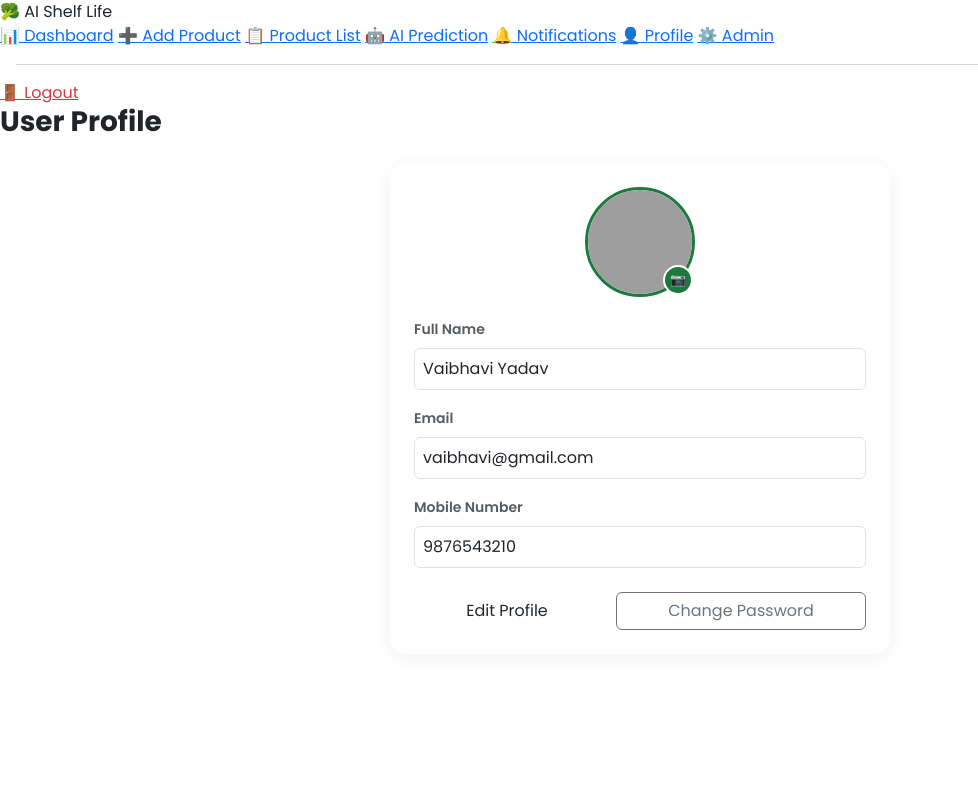
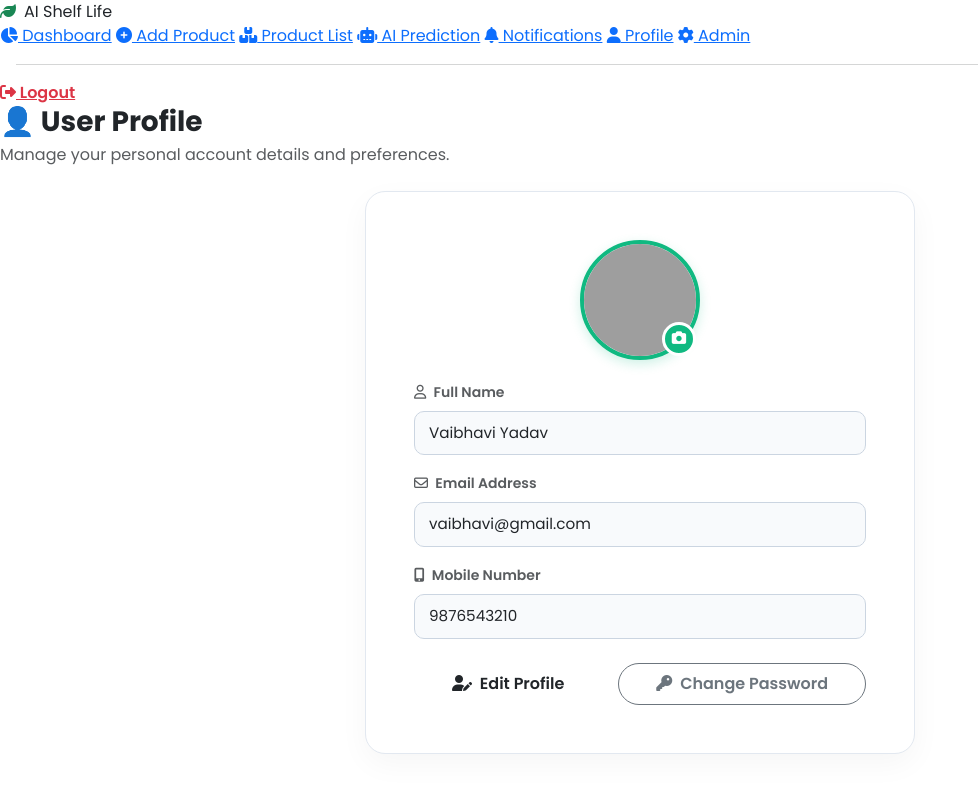
Before and after one commit to vaibhaviyadav2408-collab/-shelf-life-predictor, a Flask app: page /profile in a window 1280 px wide. Shown: the whole page, without its empty margins (0-978 px from the left). Run offline with Flask 3, Linux system fonts and the light colour scheme; grey boxes are pictures that could not be loaded.

Commit message:
Revamp user profile page with new styles and icons
Updated the user profile page with new styles and structure, including Google Fonts and Font Awesome icons. Enhanced the layout and design of the profile card and sidebar.

```diff
--- a/templates/profile.html
+++ b/templates/profile.html
@@ -4,21 +4,26 @@
     <meta charset="UTF-8">
     <meta name="viewport" content="width=device-width, initial-scale=1.0">
     <title>User Profile - AI Shelf Life</title>
+    <!-- Google Fonts & Font Awesome Icons -->
+    <link href="https://fonts.googleapis.com/css2?family=Plus+Jakarta+Sans:wght@400;500;600;700&display=swap" rel="stylesheet">
+    <link href="https://cdnjs.cloudflare.com/ajax/libs/font-awesome/6.4.0/css/all.min.css" rel="stylesheet">
+    <!-- Bootstrap 5 CSS -->
     <link href="https://cdn.jsdelivr.net/npm/bootstrap@5.3.0/dist/css/bootstrap.min.css" rel="stylesheet">
+    <!-- Custom CSS -->
     <link rel="stylesheet" href="{{ url_for('static', filename='style.css') }}">
     <style>
         .profile-card {
-            max-width: 500px;
+            max-width: 550px;
             margin: 0 auto;
-            border-radius: 16px;
-            border: none;
-            box-shadow: 0 4px 20px rgba(0,0,0,0.05);
+            border-radius: 20px;
+            border: 1px solid #e2e8f0;
+            box-shadow: 0 10px 30px rgba(0, 0, 0, 0.04);
             background: #ffffff;
         }
         .profile-avatar-container {
             position: relative;
-            width: 110px;
-            height: 110px;
+            width: 120px;
+            height: 120px;
             margin: 0 auto 20px auto;
         }
         .profile-avatar {
@@ -26,72 +31,111 @@
             height: 100%;
             border-radius: 50%;
             object-fit: cover;
-            border: 3px solid #1d7a3e;
+            border: 4px solid #10b981;
+            box-shadow: 0 4px 12px rgba(16, 185, 129, 0.2);
         }
         .camera-badge {
             position: absolute;
-            bottom: 2px;
-            right: 2px;
-            background: #1d7a3e;
+            bottom: 4px;
+            right: 4px;
+            background: #10b981;
             color: white;
             border-radius: 50%;
-            width: 30px;
-            height: 30px;
+            width: 34px;
+            height: 34px;
             display: flex;
             align-items: center;
             justify-content: center;
-            font-size: 0.8rem;
-            border: 2px solid #ffffff;
+            font-size: 0.9rem;
+            border: 3px solid #ffffff;
             cursor: pointer;
+            transition: transform 0.2s ease;
+        }
+        .camera-badge:hover {
+            transform: scale(1.1);
+        }
+        .form-control-custom {
+            border-radius: 10px;
+            border: 1px solid #cbd5e1;
+            padding: 10px 14px;
+            background-color: #f8fafc;
+            font-size: 0.95rem;
         }
     </style>
 </head>
 <body>
 
+    <!-- Sidebar Navigation -->
     <div class="sidebar">
-        <div class="sidebar-brand">🥦 AI Shelf Life</div>
-        <a href="{{ url_for('dashboard') }}">📊 Dashboard</a>
-        <a href="{{ url_for('add_product') }}">➕ Add Product</a>
-        <a href="{{ url_for('product_list') }}">📋 Product List</a>
-        <a href="{{ url_for('ai_prediction') }}">🤖 AI Prediction</a>
-        <a href="{{ url_for('notifications') }}">🔔 Notifications</a>
-        <a href="{{ url_for('profile') }}" class="active">👤 Profile</a>
-        <a href="{{ url_for('admin') }}">⚙️ Admin</a>
-        <hr class="mx-3 text-muted">
-        <a href="{{ url_for('index') }}" class="text-danger">🚪 Logout</a>
+        <div class="sidebar-brand">
+            <i class="fa-solid fa-leaf text-success me-2"></i>AI Shelf Life
+        </div>
+        <a href="{{ url_for('dashboard') }}"><i class="fa-solid fa-chart-pie"></i> Dashboard</a>
+        <a href="{{ url_for('add_product') }}"><i class="fa-solid fa-plus-circle"></i> Add Product</a>
+        <a href="{{ url_for('product_list') }}"><i class="fa-solid fa-boxes-stacked"></i> Product List</a>
+        <a href="{{ url_for('ai_prediction') }}"><i class="fa-solid fa-robot"></i> AI Prediction</a>
+        <a href="{{ url_for('notifications') }}"><i class="fa-solid fa-bell"></i> Notifications</a>
+        <a href="{{ url_for('profile') }}" class="active"><i class="fa-solid fa-user"></i> Profile</a>
+        <a href="{{ url_for('admin') }}"><i class="fa-solid fa-gear"></i> Admin</a>
+        <hr class="mx-3 text-muted opacity-25">
+        <a href="{{ url_for('index') }}" class="text-danger fw-semibold"><i class="fa-solid fa-right-from-bracket"></i> Logout</a>
     </div>
 
+    <!-- Main Content Area -->
     <div class="main-content">
-        <h3 class="fw-bold mb-4">User Profile</h3>
+        <div class="d-flex justify-content-between align-items-center mb-4">
+            <div>
+                <h3 class="fw-bold mb-1">👤 User Profile</h3>
+                <p class="text-muted mb-0">Manage your personal account details and preferences.</p>
+            </div>
+        </div>
 
-        <div class="card profile-card p-4">
+        <div class="card profile-card p-4 p-md-5">
+            <!-- Profile Avatar -->
             <div class="profile-avatar-container">
                 <img src="https://api.dicebear.com/7.x/avataaars/svg?seed=Vaibhavi" class="profile-avatar bg-light" alt="User Avatar">
-                <div class="camera-badge">📷</div>
+                <div class="camera-badge" title="Change Photo">
+                    <i class="fa-solid fa-camera"></i>
+                </div>
             </div>
 
+            <!-- Profile Info Form -->
             <form>
                 <div class="mb-3 text-start">
-                    <label class="form-label text-muted small fw-semibold">Full Name</label>
-                    <input type="text" class="form-control p-2" value="{{ user.name if user else 'Vaibhavi Yadav' }}" readonly>
+                    <label class="form-label text-muted small fw-semibold">
+                        <i class="fa-regular fa-user me-1"></i> Full Name
+                    </label>
+                    <input type="text" class="form-control form-control-custom" value="{{ user.name if user else 'Vaibhavi Yadav' }}" readonly>
                 </div>
 
                 <div class="mb-3 text-start">
-                    <label class="form-label text-muted small fw-semibold">Email</label>
-                    <input type="email" class="form-control p-2" value="{{ user.email if user else 'vaibhavi@gmail.com' }}" readonly>
+                    <label class="form-label text-muted small fw-semibold">
+                        <i class="fa-regular fa-envelope me-1"></i> Email Address
+                    </label>
+                    <input type="email" class="form-control form-control-custom" value="{{ user.email if user else 'vaibhavi@gmail.com' }}" readonly>
                 </div>
 
                 <div class="mb-4 text-start">
-                    <label class="form-label text-muted small fw-semibold">Mobile Number</label>
-                    <input type="text" class="form-control p-2" value="{{ user.mobile if user else '9876543210' }}" readonly>
+                    <label class="form-label text-muted small fw-semibold">
+                        <i class="fa-solid fa-mobile-screen-button me-1"></i> Mobile Number
+                    </label>
+                    <input type="text" class="form-control form-control-custom" value="{{ user.mobile if user else '9876543210' }}" readonly>
                 </div>
 
-                <div class="d-flex gap-3">
-                    <button type="button" class="btn btn-green flex-grow-1">Edit Profile</button>
-                    <button type="button" class="btn btn-outline-secondary flex-grow-1">Change Password</button>
+                <!-- Action Buttons -->
+                <div class="d-flex flex-wrap gap-3">
+                    <button type="button" class="btn btn-green flex-grow-1 rounded-pill fw-semibold py-2">
+                        <i class="fa-solid fa-user-pen me-1"></i> Edit Profile
+                    </button>
+                    <button type="button" class="btn btn-outline-secondary flex-grow-1 rounded-pill fw-semibold py-2">
+                        <i class="fa-solid fa-key me-1"></i> Change Password
+                    </button>
                 </div>
             </form>
         </div>
     </div>
+
+    <!-- Bootstrap 5 JS -->
+    <script src="https://cdn.jsdelivr.net/npm/bootstrap@5.3.0/dist/js/bootstrap.bundle.min.js"></script>
 </body>
 </html>
```
